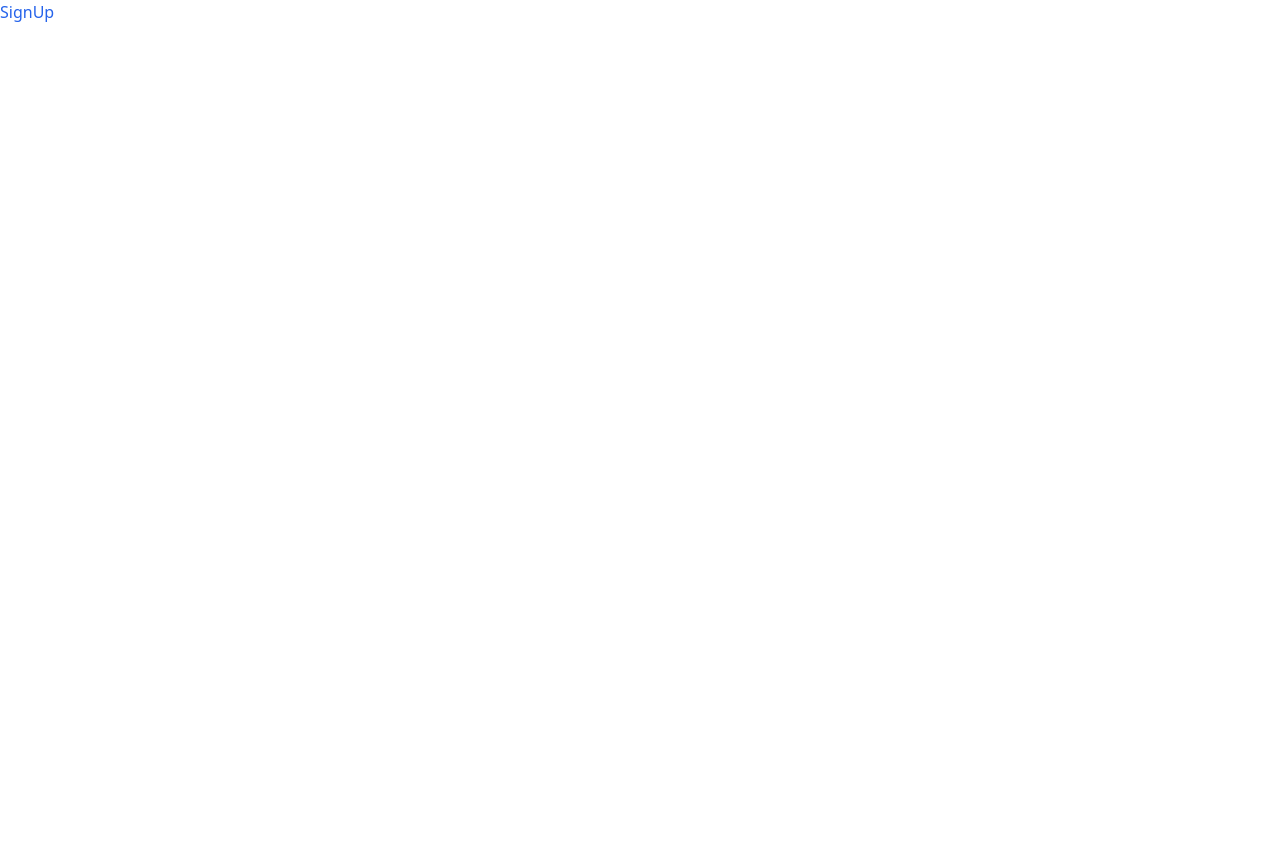
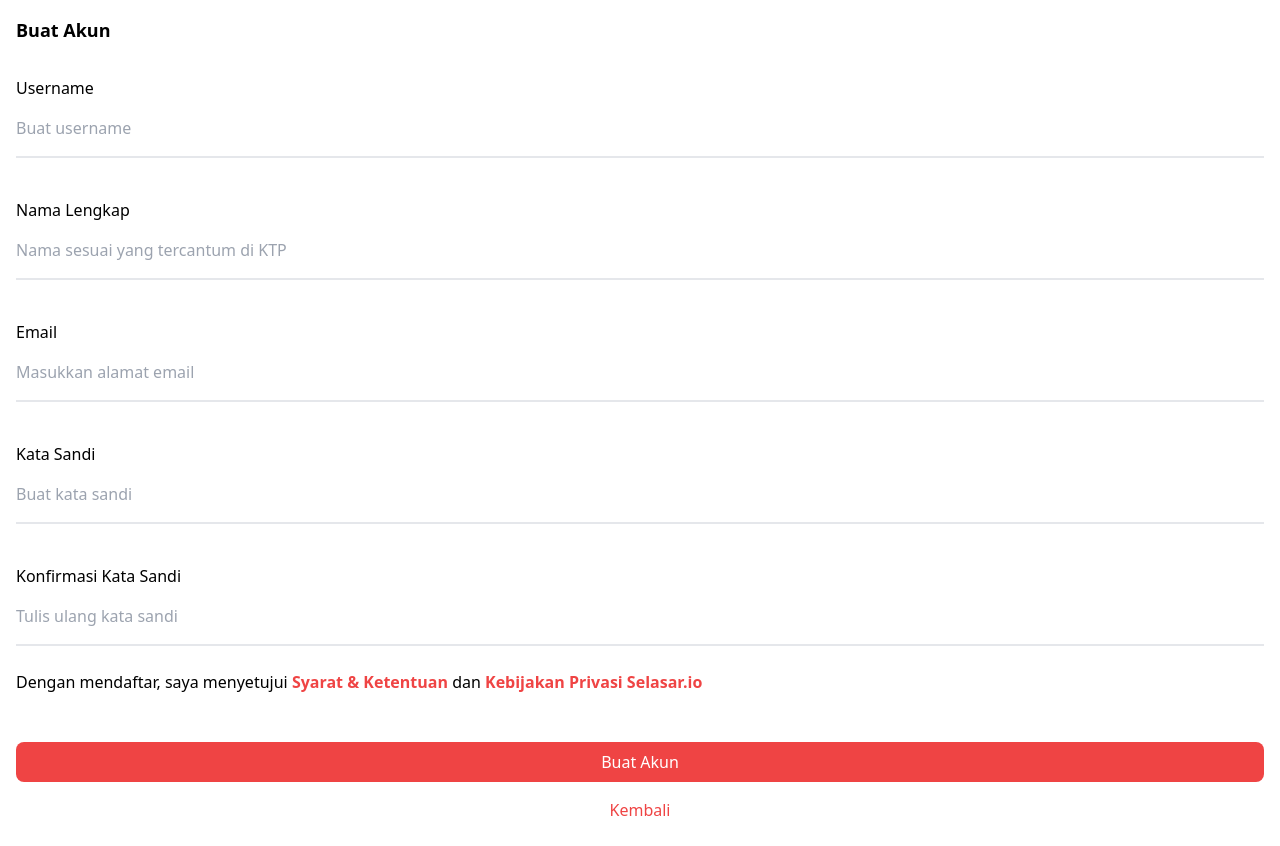
Before and after one commit to selasar-io/selasar-prototype, a React (Vite) app: page /signUp in a window 1280 px wide. Before the commit the page ends 800 px from the top, so only its background shows below. Built offline with nearby package versions, Linux system fonts and the light colour scheme.

Commit message:
create signup page

```diff
--- a/src/pages/login/signUp/index.jsx
+++ b/src/pages/login/signUp/index.jsx
@@ -1,7 +1,65 @@
 function SignUp() {
-    return (
-      <h1 className="text-blue-600">SignUp</h1>
-    )
-  }
+	return (
+		<>
+			<section className='p-4'>
+				<h1 className='text-lg font-semibold'>Buat Akun</h1>
+				<section className='flex flex-col gap-10 mt-8'>
+					<section className=''>
+						<h2>Username</h2>
+						<input
+							className='outline-none border-b-2 focus:border-red-500 w-[100%] py-4'
+							placeholder={'Buat username'}></input>
+					</section>
+					<section>
+						<h2>Nama Lengkap</h2>
+						<input
+							className='outline-none border-b-2 focus:border-red-500 w-[100%] py-4'
+							placeholder={
+								'Nama sesuai yang tercantum di KTP'
+							}></input>
+					</section>
+					<section>
+						<h2>Email</h2>
+						<input
+							className='outline-none border-b-2 focus:border-red-500 w-[100%] py-4'
+							placeholder={'Masukkan alamat email'}></input>
+					</section>
+					<section>
+						<h2>Kata Sandi</h2>
+						<input
+							className='outline-none border-b-2 focus:border-red-500 w-[100%] py-4'
+							placeholder={'Buat kata sandi'}></input>
+					</section>
+					<section>
+						<h2>Konfirmasi Kata Sandi</h2>
+						<input
+							className='outline-none border-b-2 focus:border-red-500 w-[100%] py-4'
+							placeholder={'Tulis ulang kata sandi'}></input>
+					</section>
+				</section>
+				<h3 className='mt-6'>
+					Dengan mendaftar, saya menyetujui{' '}
+					<span className='text-red-500 font-semibold'>
+						<a href='#'>Syarat & Ketentuan</a>
+					</span>{' '}
+					dan{' '}
+					<span className='text-red-500 font-semibold'>
+						<a href='#'>Kebijakan Privasi Selasar.io</a>
+					</span>
+				</h3>
+				<section className='flex flex-col mt-12 gap-2'>
+					<button
+						type='submit'
+						className='bg-red-500 text-white py-2 rounded-lg active:bg-red-600'>
+						Buat Akun
+					</button>
+					<button className='bg-transparent text-red-500 py-2 rounded-lg active:bg-slate-200'>
+						Kembali
+					</button>
+				</section>
+			</section>
+		</>
+	);
+}
 
-  export default SignUp
+export default SignUp;
```
